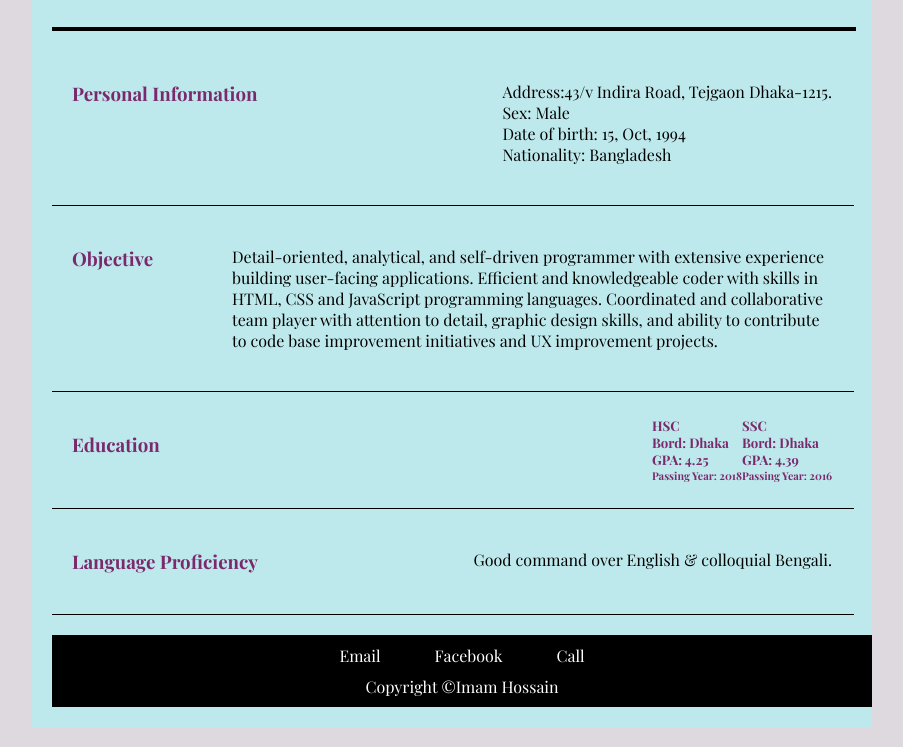
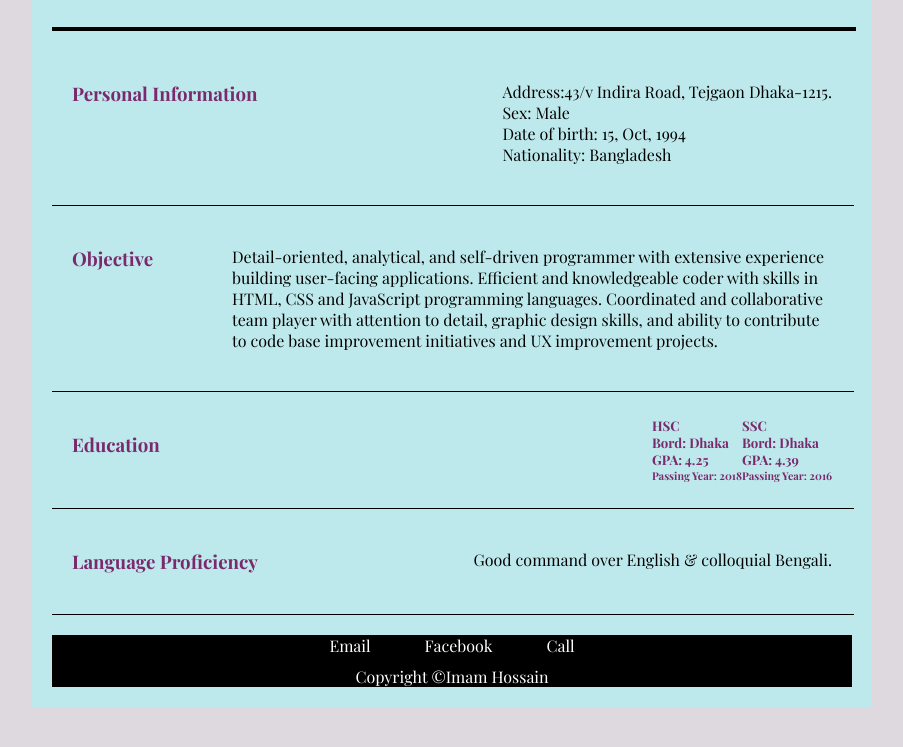
Before and after one commit to imam-dhaka94/cv-css, a plain HTML site: page index.html in a window 1280 px wide. Shown: the part 213-960 px from the top of the page, without its empty margins (188-1091 px from the left). Drawn offline with nearby package versions, Linux system fonts and the light colour scheme; a web font is replaced by a local one.

Commit message:
some correction

```diff
--- a/style.css
+++ b/style.css
@@ -208,7 +208,8 @@ hr{
     padding: 13px;
     width: 100%;
     text-align: center;
-    padding: 10px;
+    padding: 0px;
+    margin: 0px auto;
 
 }
 .bottom-container a{
```
